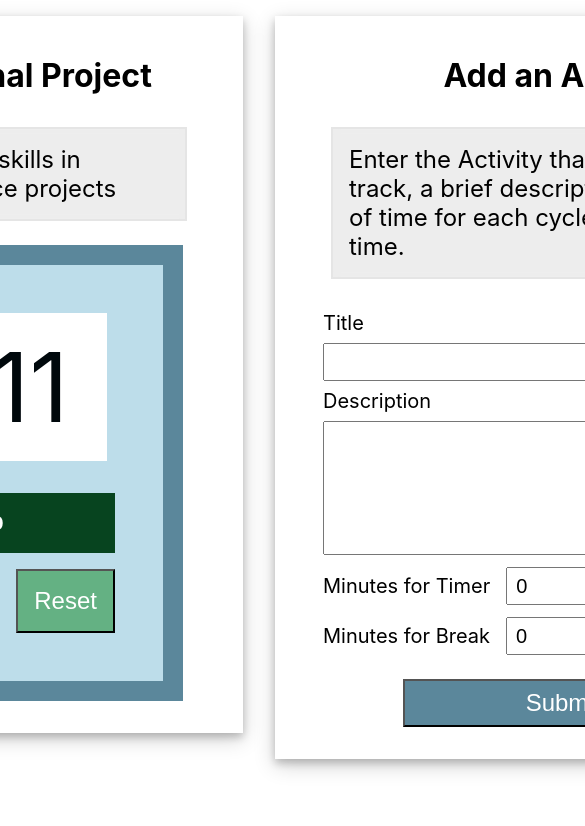
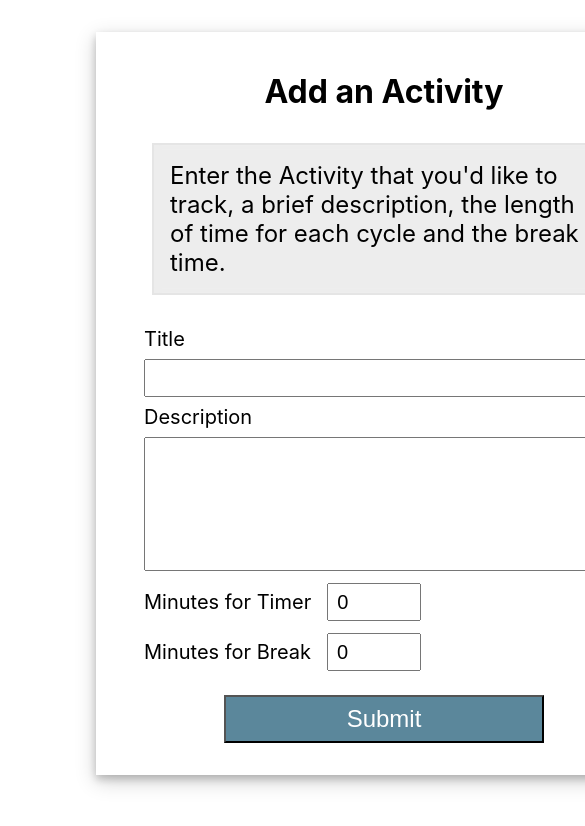
Before and after one commit to DennieCodes/progress-tracker, a React (Create React App) app: page / in a window 390 px wide. Shown: the top 826 px of the page, 585 px wide, since content can reach past the window. Built offline with nearby package versions, Linux system fonts and the light colour scheme.

Commit message:
Added responsive flex-box styling

```diff
--- a/package.json
+++ b/package.json
@@ -8,7 +8,8 @@
     "@testing-library/user-event": "^7.2.1",
     "react": "^16.12.0",
     "react-dom": "^16.12.0",
-    "react-scripts": "3.3.1"
+    "react-scripts": "3.3.1",
+    "uuid": "^3.4.0"
   },
   "scripts": {
     "start": "react-scripts start",
--- a/src/ActivityForm.css
+++ b/src/ActivityForm.css
@@ -1,3 +1,10 @@
+/* The styling below is to remove up/down arrows from input/number elements */
+input[type=number]::-webkit-inner-spin-button,
+input[type=number]::-webkit-outer-spin-button {
+  -webkit-appearance: none;
+  margin: 0;
+}
+
 .activity-form {
   display: flex;
   flex-direction: column;
--- a/src/ActivityForm.js
+++ b/src/ActivityForm.js
@@ -1,4 +1,5 @@
 import React, { Component } from 'react';
+
 import './ActivityForm.css';
 
 export default class ActivityForm extends Component {
--- a/src/App.css
+++ b/src/App.css
@@ -5,12 +5,6 @@
 .App-logo {
   height: 40vmin;
   pointer-events: none;
-}
-
-.wrapper {
-  display: flex;
-  flex-direction: row;
-  justify-content: center;
 }
 
 @media (prefers-reduced-motion: no-preference) {
--- a/src/Pomodoro.js
+++ b/src/Pomodoro.js
@@ -3,9 +3,6 @@ import Timer from './Timer';
 import './Pomodoro.css';
 
 export default class Pomodoro extends Component {
-  // Note that only changing data needs to be stateful, if it doesn't change then it should be props
-  // 1. count can come from the parent
-  // 2. timerLength and breakLength are passed by the parent so don't need to be state
   constructor(props) {
     super(props);
     this.state = {
@@ -86,7 +83,6 @@ export default class Pomodoro extends Component {
       else {                                                // if onBreak === true (end of break timer)
 
         this.setState({                                       // condition continues to be
-          // count: this.state.count + 1,
           isActive: true
         });
         this.props.counter();                                 // call parent counter function
@@ -103,7 +99,6 @@ export default class Pomodoro extends Component {
 
   render() {
     let noticeMsg = "";
-    // let alarm = "";
 
     if (this.state.onBreak) {
       if (this.state.timer > 0) {
--- a/src/ProgressTracker.css
+++ b/src/ProgressTracker.css
@@ -0,0 +1,13 @@
+.progress-tracker {
+  margin: 1rem 5rem;
+  display: flex;
+  flex-direction: row;
+  justify-content: flex-start;
+  flex-wrap: wrap;
+}
+
+.section--row {
+  display: flex;
+  flex-direction: row;
+  flex-wrap: wrap;
+}
--- a/src/ProgressTracker.js
+++ b/src/ProgressTracker.js
@@ -2,40 +2,43 @@ import React, { Component } from 'react';
 import './ProgressTracker.css';
 import Activity from './Activity';
 import ActivityForm from './ActivityForm';
+import uuid from 'uuid/v4';
 
 export default class ProgressTracker extends Component {
   constructor(props) {
     super(props);
-
-    this.state = {
-      activity: []
-    }
+    this.state = { activity: []}
 
     this.addActivity = this.addActivity.bind(this);
   }
 
   // Function that adds new activity onto state array of activity
   addActivity(item) {
+    let newItem = {...item, id: uuid()};
+
     this.setState(state => ({
-      activity: [...state.activity, item]
+      activity: [...state.activity, newItem]
     }));
   }
 
   render() {
+    // Create a JSX variable that will contain all of the entries in the activity array
+    let activities = this.state.activity.map(activity => {
+      return(
+      <Activity
+        title={activity.title}
+        desc={activity.desc}
+        count={activity.count}
+        timerLength={activity.timer}
+        breakLength={activity.break}
+        key={activity.id}
+      />
+    )});
+
     return (
-      <div className="progress-tracker wrapper">
-        <section className="activity-index">
-          <Activity
-            title={'Work on Personal Project'}
-            desc={'Practice and reinforce skills in personal or open source projects'}
-            dates={'02/03/2020'}
-            count={0}
-            timerLength={11}
-            breakLength={10}
-          />
-        </section>
-
-        <section className="activity-form">
+      <div className="progress-tracker">
+        <section className="section--row">
+          {activities}
           <ActivityForm addActivity={this.addActivity}/>
         </section>
       </div>
```
